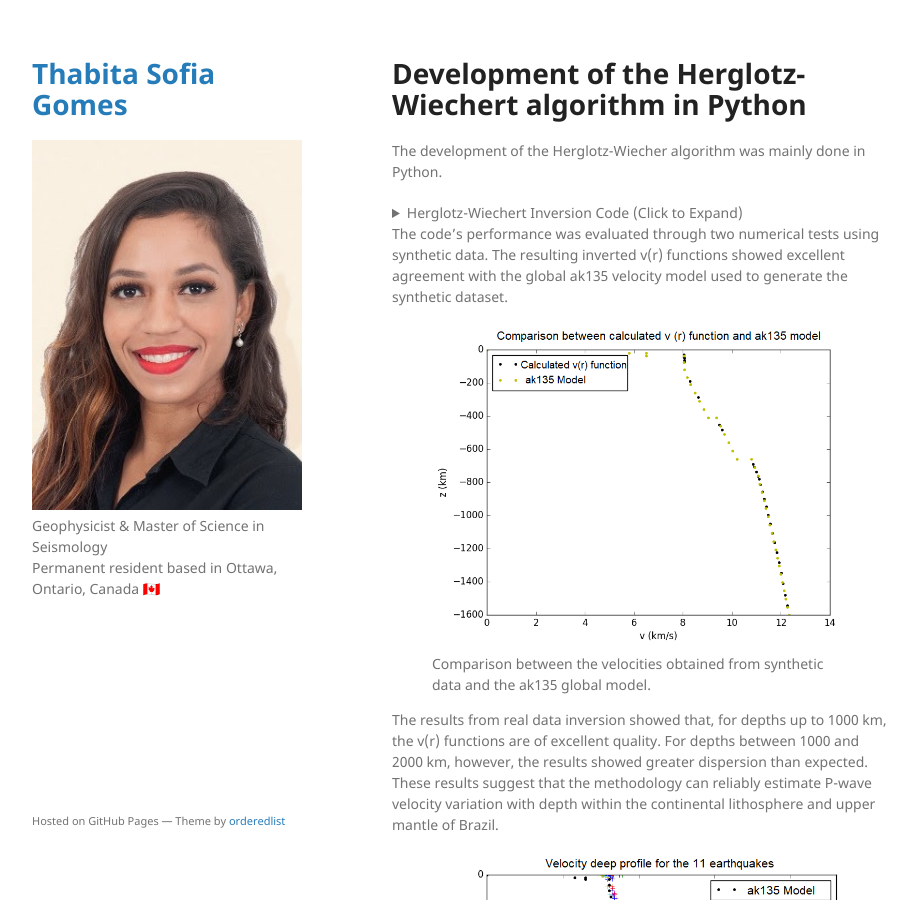
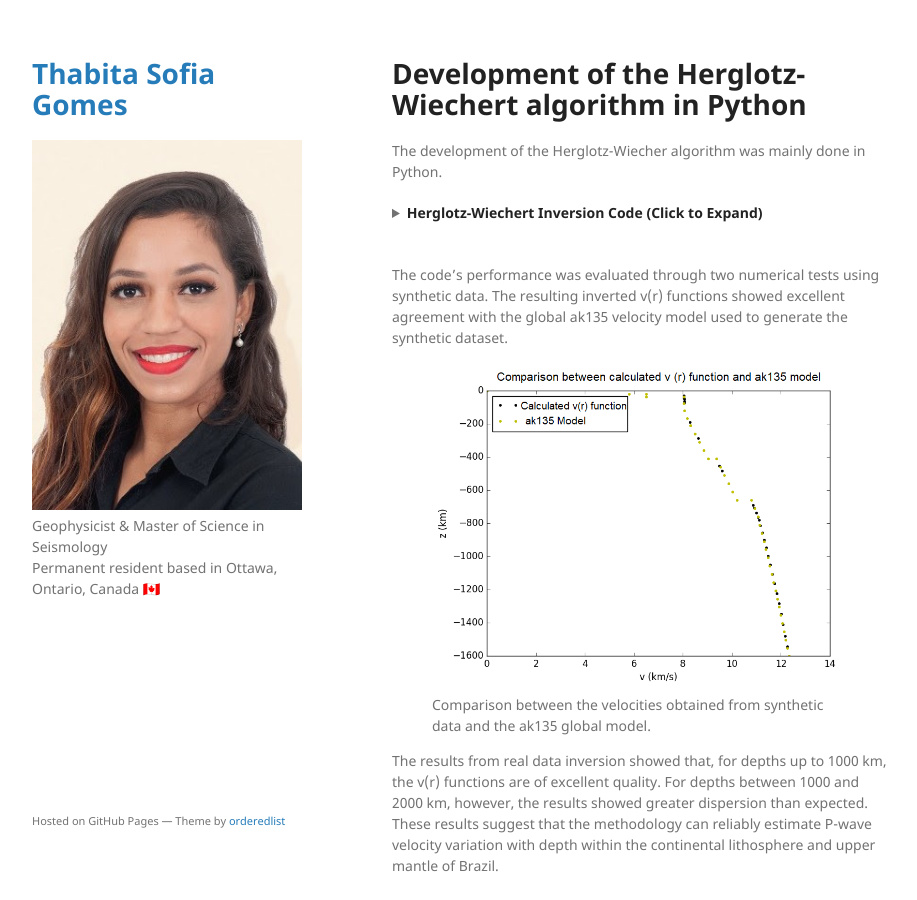
Before and after one commit to ThabitaSofia/thabitagomes, a Jekyll site: the page built from HW.md, in a window 1280 px wide and 900 px high. Shown: the whole window, without its empty margins (178-1095 px from the left). Built offline with Jekyll 4.4.1, drawn with Linux system fonts in a browser that asks for light colours; our own code applies the rules of GitHub Pages for plain Markdown files.

Commit message:
Code block change in HW

````diff
--- a/HW.md
+++ b/HW.md
@@ -8,7 +8,7 @@ The development of the Herglotz-Wiecher algorithm was mainly done in Python.
 
 
 <details markdown="1">
-  <summary markdown="span">Herglotz-Wiechert Inversion Code (Click to Expand)</summary>
+  <summary markdown="span">**Herglotz-Wiechert Inversion Code (Click to Expand)**</summary>
 
 ```python
 import numpy as np
@@ -106,7 +106,7 @@ plt.title('Curva v(r) - TR 4')
 plt.show()
 ```
 </details>
-
+<br>
 
 The code's performance was evaluated through two numerical tests using synthetic data. The resulting inverted v(r) functions showed excellent agreement with the global ak135 velocity model used to generate the synthetic dataset.
 
````
